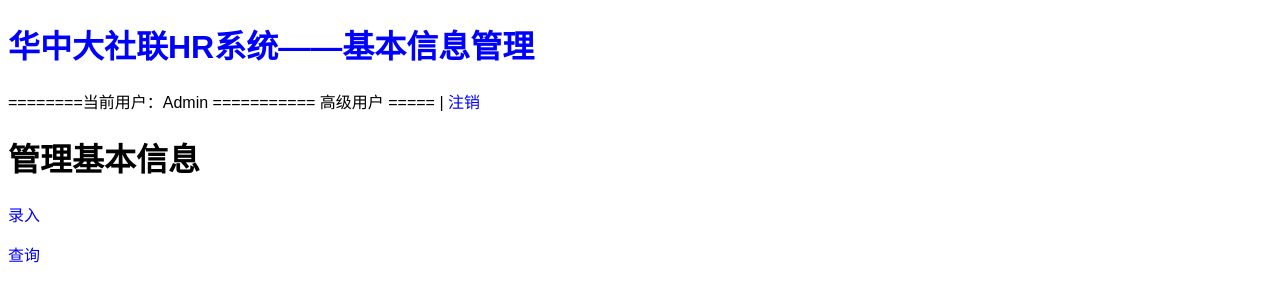
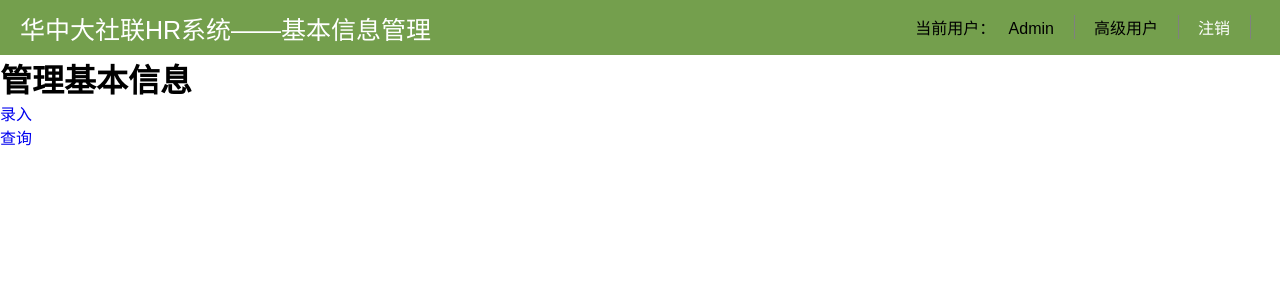
Before and after one commit to AnClark/AUHR-With-Flask, a Flask app: page /info in a window 1280 px wide. Shown: the top 302 px of the page. Run offline with Flask 2, Linux system fonts and the light colour scheme; a user stored in the database is signed in; some libraries are stand-ins or nearby versions.

Commit message:
Now start re-design interface!

```diff
--- /dev/null
+++ b/app/static/css/base.css
@@ -0,0 +1,70 @@
+body
+{
+    font-family: 'Microsoft YaHei UI','微软雅黑','Arial';
+}
+
+/**	优化链接下划线 **/
+a:link,a:visited{ text-decoration:none; /*超链接无下划线*/ }
+a:hover{ text-decoration:underline; /*鼠标放上去有下划线*/ }
+
+/**	去除系统默认的边缘，旨在防止元素周围留白，影响观感	**/
+*
+{
+	padding: 0px;
+	margin: 0px;
+}
+
+/**	使列表横排	**/
+ul{list-style: none;}
+li{ float: left;}
+
+.head
+{
+	position: relative;
+}
+
+.top-bar
+{
+	width: 100%;
+	height: 55px;
+	clear: both;
+	background-color: rgb(116, 159, 77);
+}
+
+.top-bar a{
+	color: white;
+}
+
+.title-logo
+{
+	font-size: 25px;
+	padding-top: 10px;
+	padding-left: 20px;
+	float:left;
+}
+
+.title-info
+{
+	position: relative;
+	padding-top: 15px;
+	padding-right: 30px;
+	float: right;
+}
+
+.title-info li
+{
+	padding-left: 20px;
+	padding-right: 20px;
+
+	border-right: 1px solid;
+	border-color: gray;
+	margin-right: -1px;
+}
+
+.flash-message
+{
+    padding:10px 10px 10px 10px;
+	width: 100%;
+	height:30px;
+	background-color: #408EAD;
+}
--- a/app/static/css/info.css
+++ b/app/static/css/info.css
@@ -3,10 +3,6 @@ body
     font-family: 'Microsoft YaHei UI','微软雅黑','Arial';
 }
 
-a:link { text-decoration: none;color: blue}
-　　 a:active { text-decoration:blink}
-　　 a:hover { text-decoration:underline;color: red}
-　　 a:visited { text-decoration: none;color: green}
 
 .form-error
 {
@@ -21,13 +17,7 @@ a:link { text-decoration: none;color: blue}
     width: 200px;
 }
 
-.flash-message
-{
-    color:red;
-    border-style: solid;
-    border-width: 2px;
-    padding:10px 10px 10px 10px;
-}
+
 
 .query-header
 {
--- a/app/templates/info/base.html
+++ b/app/templates/info/base.html
@@ -7,31 +7,55 @@
     <script src="{{ url_for('static', filename='js/jquery-1.8.0.js') }}"></script>
     <!--    引入日期格式转换器   -->
     <script src="{{ url_for('static', filename='js/utc2yymmdd.js') }}"></script>
-    <link rel="stylesheet" href="{{ url_for('static',filename='css/info.css') }}">
+    <link rel="stylesheet" href="{{ url_for('static',filename='css/base.css') }}">
     <link rel="stylesheet" href="{{ url_for('static',filename='css/popwindow.css') }}">
+
+	<style>
+
+	</style>
 </head>
 <body>
-    <a href="/"><h1>华中大社联HR系统——基本信息管理</h1></a>
-    <p>========当前用户：{{ user.username }} ===========
+	<div class="head">
+		<div class="top-bar">
+
+			<div class="title-logo">
+				<a title="back-to-index" href="/">
+					华中大社联HR系统——基本信息管理
+				</a>
+			</div>
+
+			<div class="title-info">
+				<ul>
+					<li id="current-user-name">当前用户：&nbsp&nbsp {{ user.username }}</li>
+					<li id="current-user-type">
 						    {% if isPremiumUser %}
 								高级用户
 							{% else %}
 								普通用户
 							{% endif %}
-    =====
+					</li>
+					<li id="logout">
 							{% if g.user.is_authenticated() %}
-      | <a href="{{ url_for('logout') }}">注销</a>
+								<a href="{{ url_for('logout') }}">注销</a>
 							{% endif %}
-    </p>
+					</li>
+				</ul>
+			</div>
+		</div>
+	</div>
+
 
     <!--    【调试模式】  接收并显示 Flash 信息 -->
 
+	{% if get_flashed_messages() %}
+		<div class="flash-message">
 					<ul>
 						{% for message in get_flashed_messages() %}
 							<li>{{ message }}</li>
 						{% endfor %}
 					</ul>
-
+		</div>
+	{% endif %}
 
     {% block content %}
     {% endblock %}
```
Also changed, not shown: app/templates/info/query_person.html (deleted, +0 -240 lines), app/datestr_to_dateobject.py (line endings or trailing spaces). Lines whose indentation alone changed are shown as unchanged.
